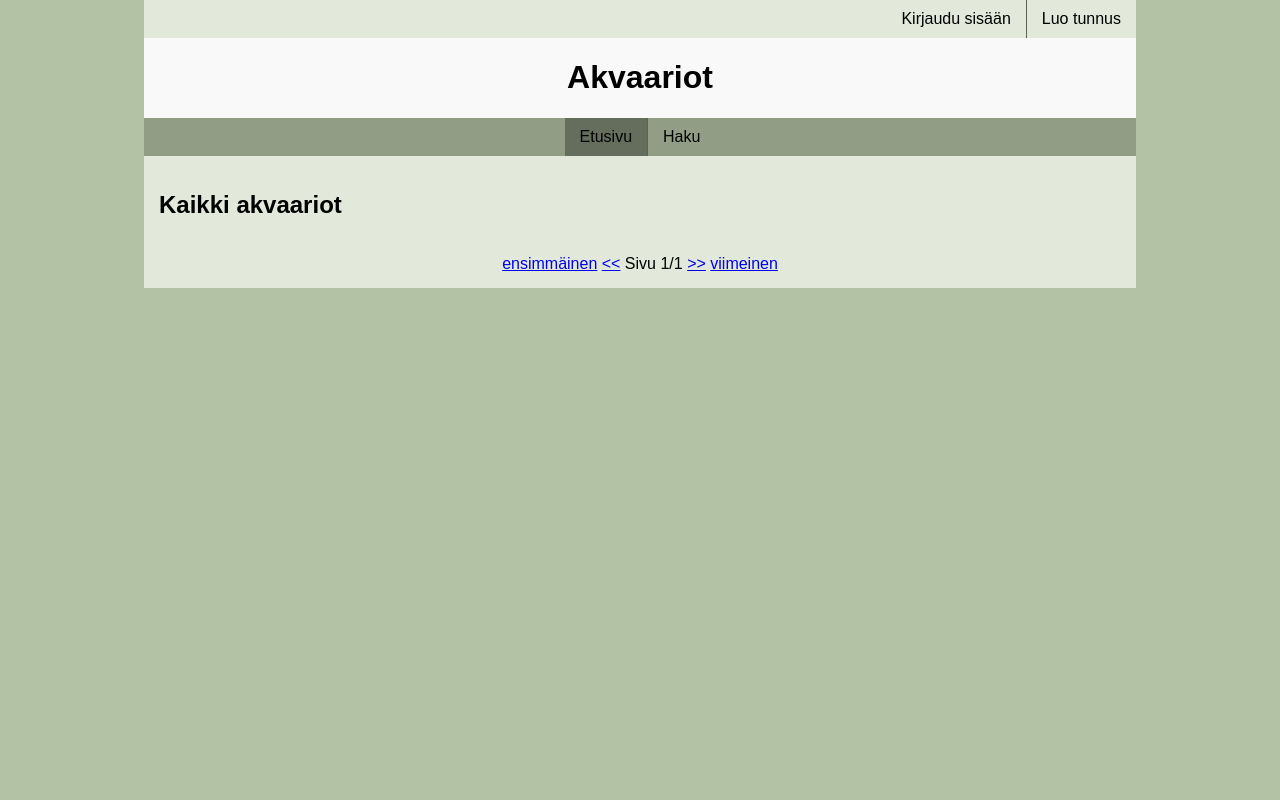
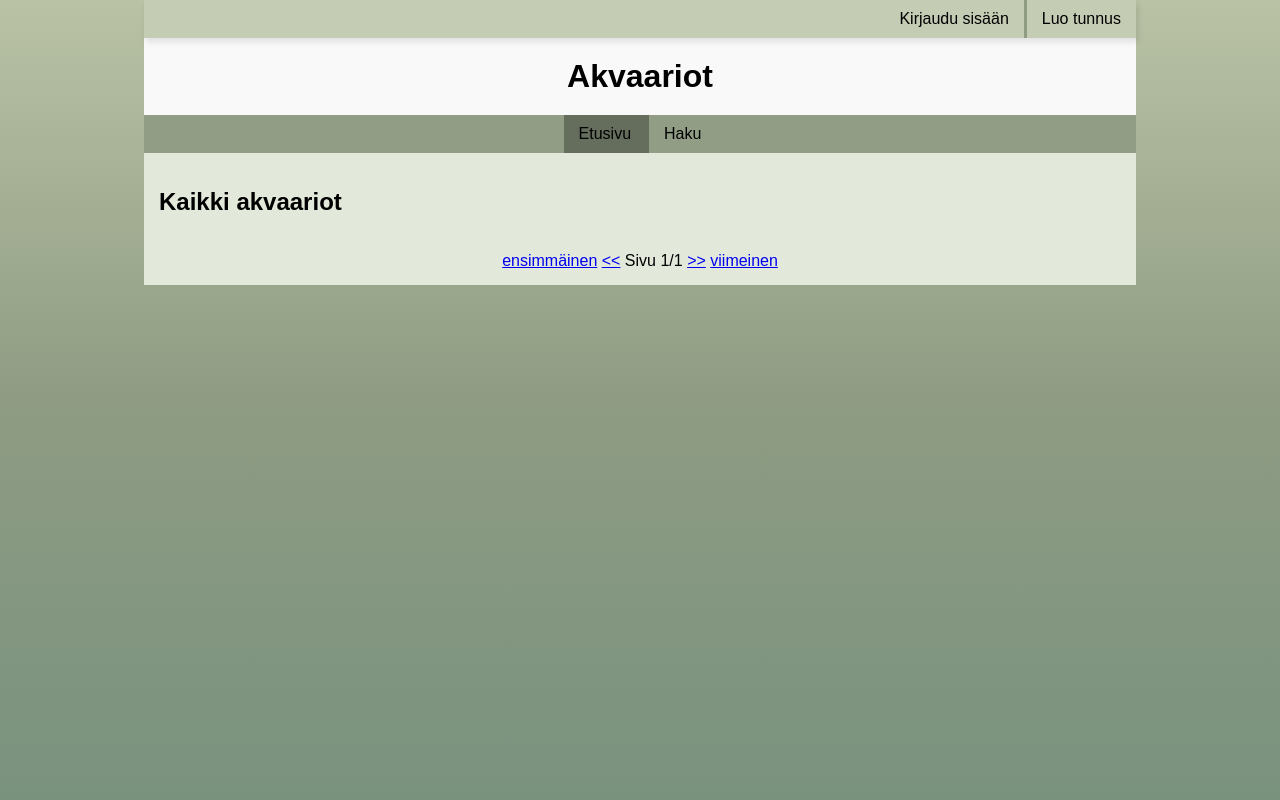
Before and after one commit to nuoliainen/akvaariot, a Flask app: page / in a window 1280 px wide. Run offline with Flask 3, Linux system fonts and the light colour scheme; data that the repository does not hold is empty.

Commit message:
Edit page colors

```diff
--- a/static/main.css
+++ b/static/main.css
@@ -1,13 +1,20 @@
 body {
   margin: auto;
   max-width: 62em;
+  min-height: 100vh;
   padding: 0 1em;
   font-family: sans-serif;
-  background-color: rgb(179, 194, 165);
+  background-image: linear-gradient(
+    180deg,
+    rgba(185, 194, 165, 1) 0%,
+    rgba(143, 156, 131, 1) 50%,
+    rgba(121, 146, 126, 1) 100%);
 }
 
 h1 {
   text-align: center;
+  margin: 0;
+  padding: 20px 0;
 }
 
 .header {
@@ -23,7 +30,8 @@ h1 {
   display: flex;
   justify-content: space-between;
   align-items: center;
-  background-color: rgb(226, 233, 218);
+  background-color: rgb(196, 204, 180);
+  box-shadow: 2px 4px 6px rgba(0, 0, 0, 0.1);
 }
 
 .session-nav ul {
@@ -69,8 +77,12 @@ nav li a {
   color: black;
 }
 
+.session-nav li:not(:last-of-type) {
+  border-right: 3px solid rgb(143, 156, 131);
+}
+
 nav li:not(:last-of-type) {
-  border-right: 1px solid rgb(91, 99, 83);
+  border-right: 3px solid rgb(101, 110, 92);
 }
 
 nav li:hover {
```
